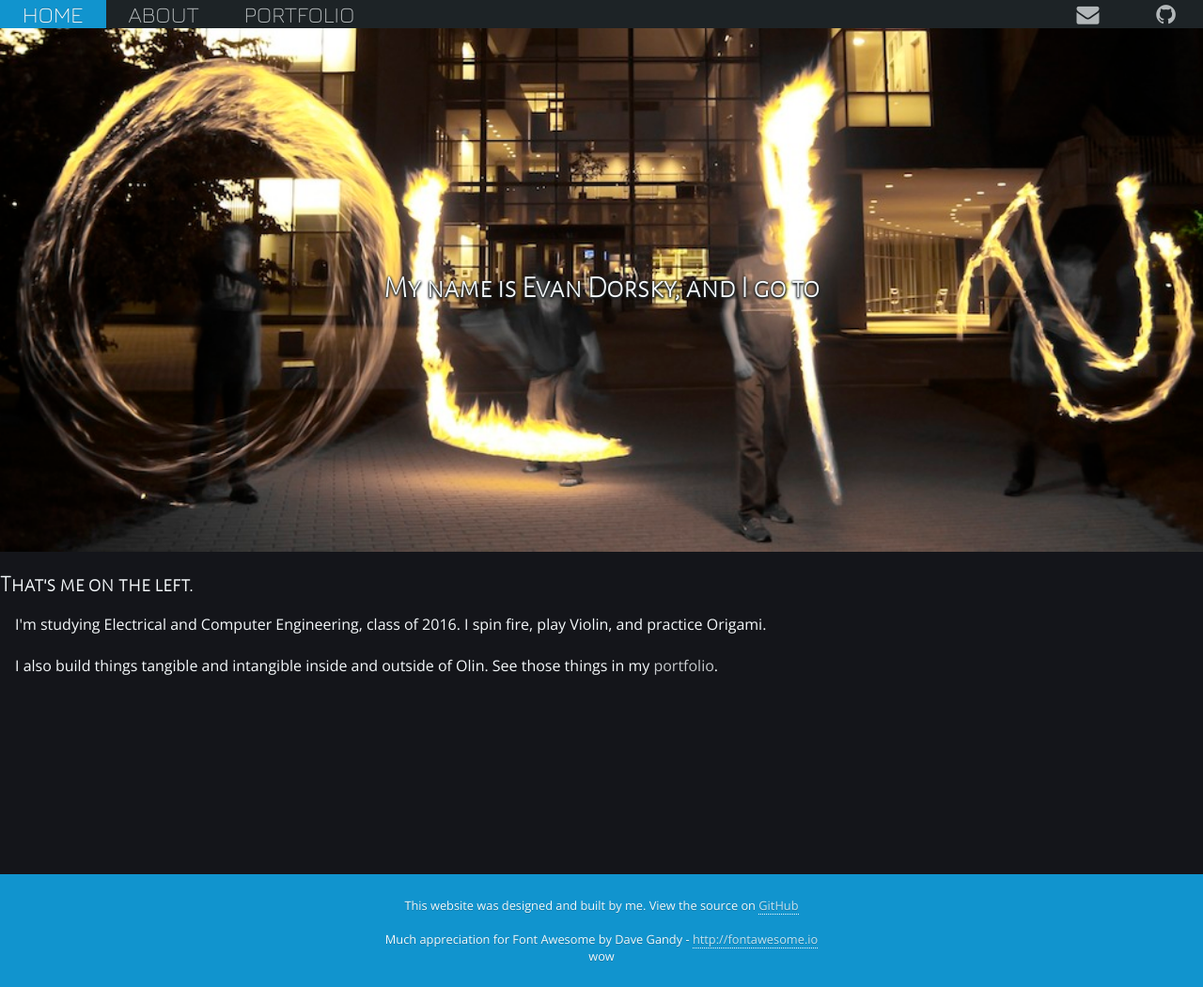
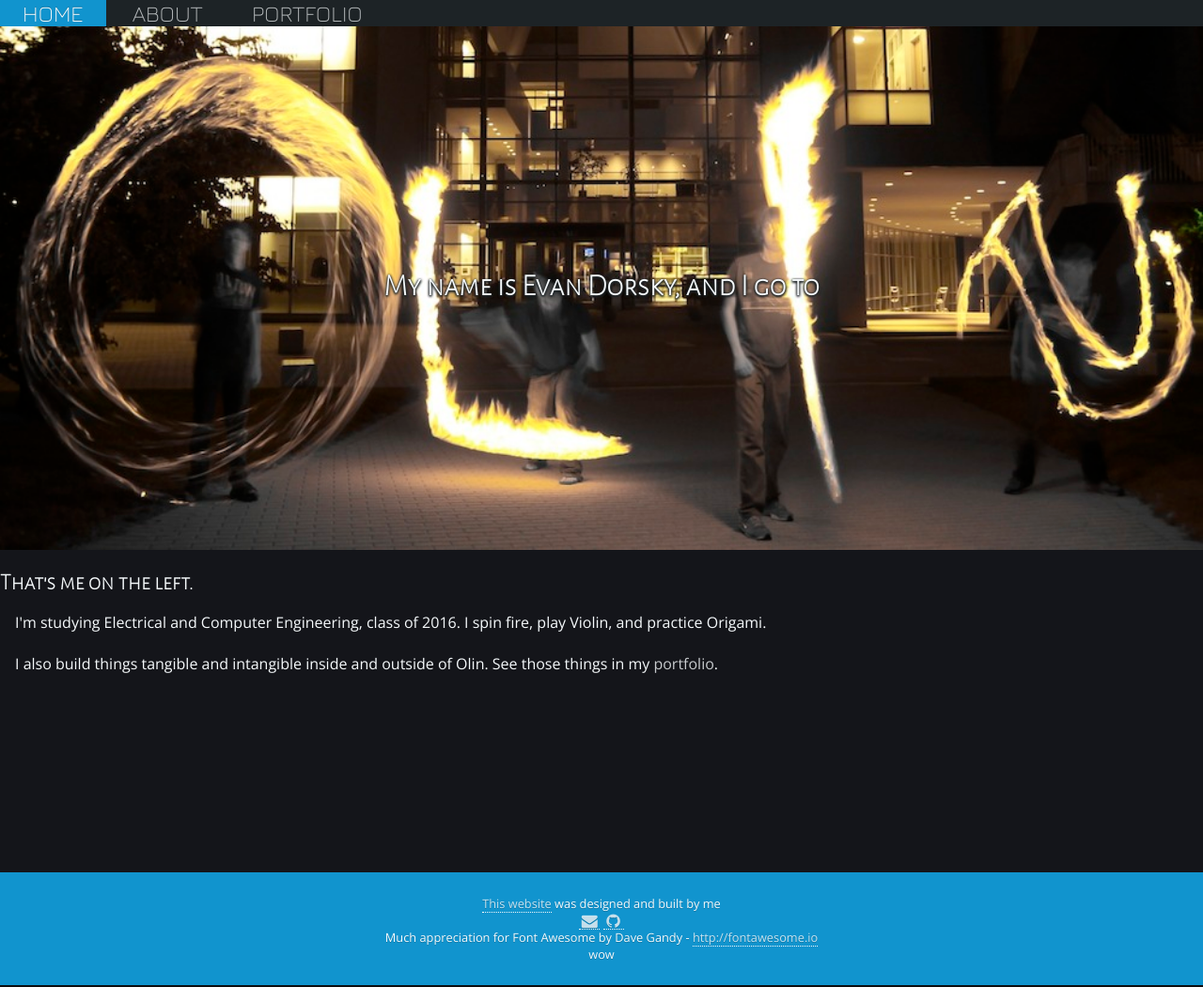
Before and after one commit to EnigMoiD/enigmoid.github.io, a Jekyll site: the page built from index.html, in a window 1280 px wide. Shown: the whole page at 94% size. Built offline with Jekyll 4.4.1, drawn with Linux system fonts in a browser that asks for light colours; nearby versions of some CDN libraries.

Commit message:
Header, footer improvements

```diff
--- a/_includes/footer.html
+++ b/_includes/footer.html
@@ -2,11 +2,15 @@
 </body>
 <footer>
 	<div id="content">
-		This website was designed and built by me. View the source on <a href="//github.com/EnigMoiD/enigmoid.github.io" target="github">GitHub</a>
-		<br><br>
-		Much appreciation for Font Awesome by Dave Gandy - <a href="http://fontawesome.io">http://fontawesome.io</a>
-		<br>
-		wow
+		<ul id="footer-list">
+			<li><a href="//github.com/EnigMoiD/enigmoid.github.io" target="github">This website</a> was designed and built by me</li>
+
+			<li><a href="mailto:enigmoid@gmail.com"><i class="fa fa-fw fa-lg fa-envelope"></i></a> <a href="http://github.com/EnigMoiD"><i class="fa fa-fw fa-lg fa-github"></i></a></li>
+
+			<li>Much appreciation for Font Awesome by Dave Gandy - <a href="http://fontawesome.io">http://fontawesome.io</a></li>
+
+			<li>wow</li>
+		</ul>
 	</div>
 </footer>
 {% if page.active == "about" %}
--- a/_includes/header.html
+++ b/_includes/header.html
@@ -26,9 +26,5 @@
 			<li {% if page.active == "about" %} class="active" {% endif %}><a href="/about.html">ABOUT</a></li>
 			<li {% if page.active == "portfolio" %} class="active" {% endif %}><a href="/portfolio.html">PORTFOLIO</a></li>
 		</ul>
-		<ul id="right-items">
-			<li><a href="mailto:enigmoid@gmail.com"><i class="fa fa-fw fa-envelope"></i></a></li>
-			<li><a href="http://github.com/EnigMoiD"><i class="fa fa-fw fa-github"></i></a></li>
-		</ul>
 	</header>
 	<div id="container">
--- a/stylesheets/style.css
+++ b/stylesheets/style.css
@@ -122,7 +122,7 @@ ul {
   font-size: 3em;
 }
 header {
-  padding: 1px 0px;
+  padding: 0px 0px;
   background-color: #1d2326;
 }
 header a {
@@ -139,12 +139,17 @@ header a:active {
   color: #67a4c2;
 }
 header li {
-  padding: 1px 1em;
+  padding: 0px;
   font-family: 'Jura';
   font-size: 1.5em;
   text-align: center;
-  display: inline;
   text-shadow: 0px -1px rgba(0,0,0,0.2);
+}
+@media (min-width: 400px) {
+  header li {
+    padding: 0px 1em;
+    display: inline;
+  }
 }
 header li.active {
   background-color: #1194ce;
@@ -153,7 +158,8 @@ header li.active a {
   color: #f5f9fb;
 }
 ul#left-items {
-  display: inline-table;
+  margin: auto;
+  display: inline;
 }
 ul#right-items {
   float: right;
```
Also changed, not shown: stylus/style.styl (+8 -4 lines).
